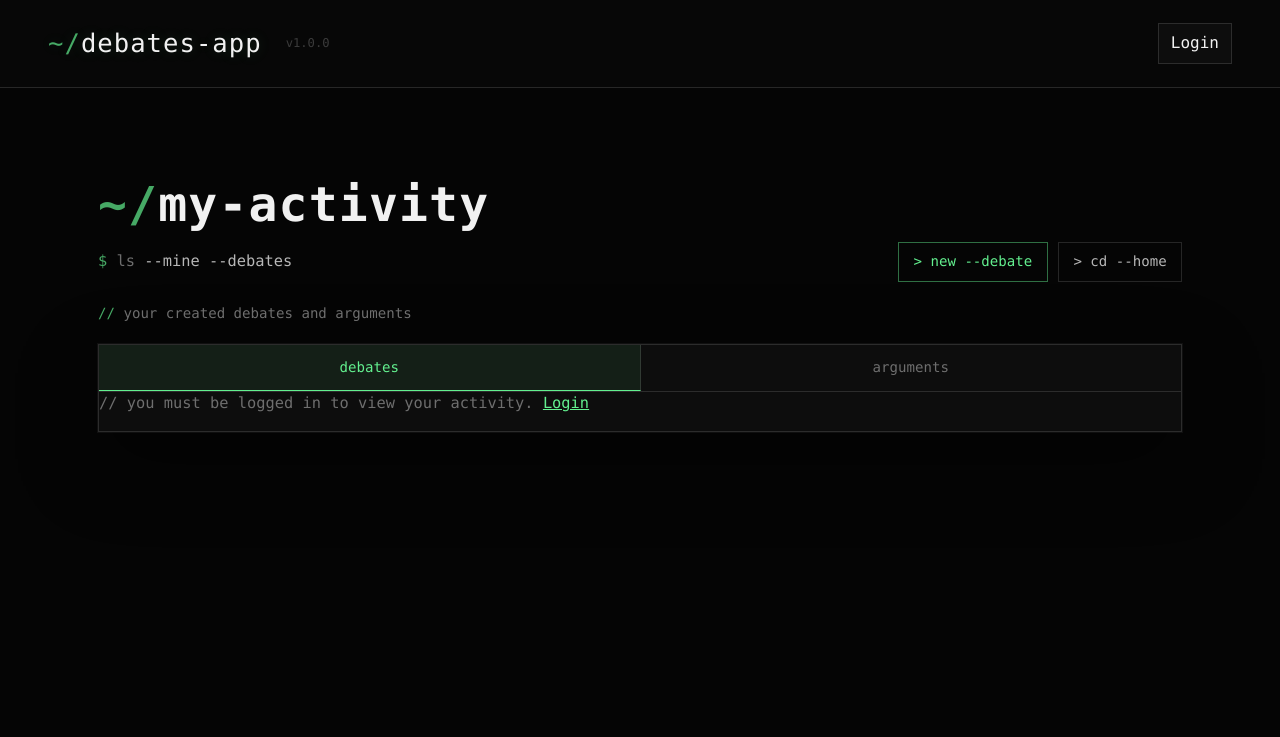
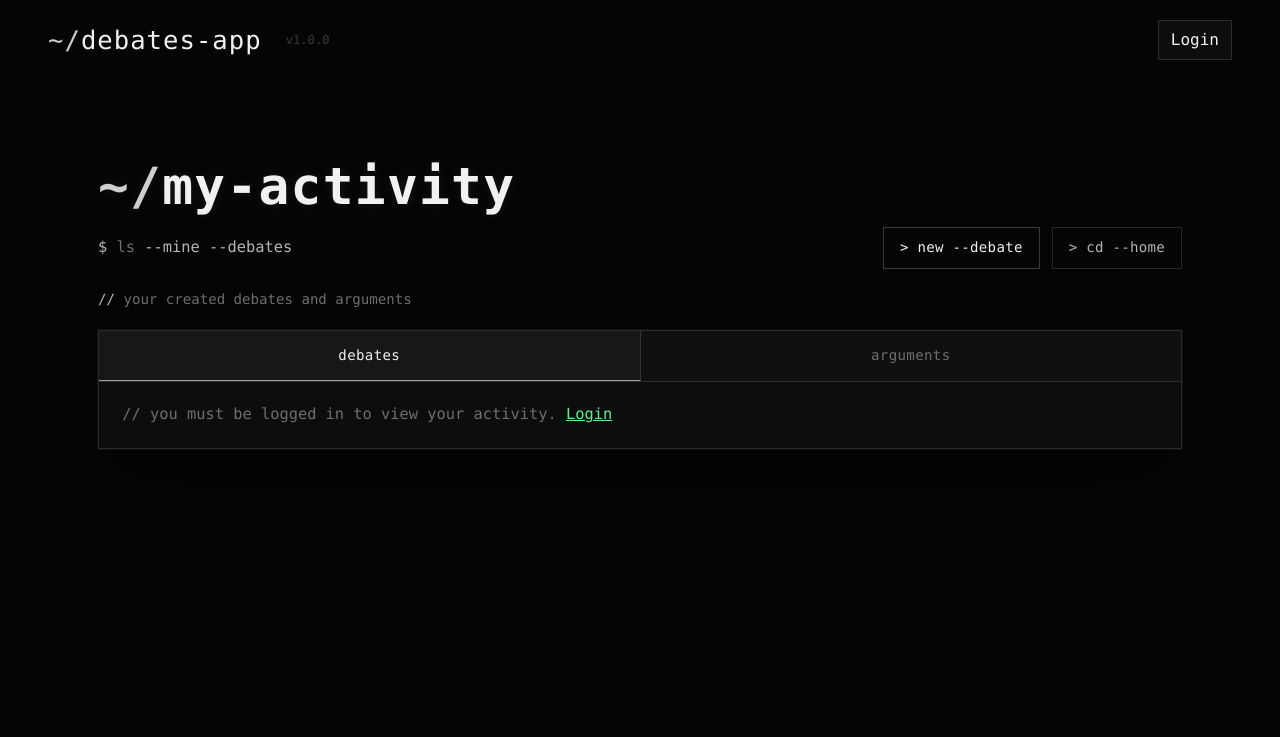
Before and after one commit to ali-fadaee/CITS3403-Group-Project, a Flask app: page /debates/mine in a window 1280 px wide. Shown: the top 737 px of the page. Run offline with Flask 3, Linux system fonts and the light colour scheme; data that the repository does not hold is empty.

Commit message:
Align index styling with debate page

```diff
--- a/app/static/css/style.css
+++ b/app/static/css/style.css
@@ -90,11 +90,11 @@ body {
 /* ── NAVBAR ── */
 .navbar {
   box-shadow: none !important;
-  min-height: 5.5rem;
-  padding-top: 0.85rem;
-  padding-bottom: 0.85rem;
-  border-bottom: 1px solid var(--debate-border-soft) !important;
-  background: var(--scanline-dark), var(--debate-navbar-bg) !important;
+  min-height: auto;
+  padding-top: 1rem;
+  padding-bottom: 0.65rem;
+  border-bottom: 0 !important;
+  background: transparent !important;
 }
 
 .navbar > .container {
@@ -109,9 +109,9 @@ body {
   font-weight: 500;
   letter-spacing: 0.04em;
   color: var(--debate-text) !important;
-  text-shadow: 0 0 14px var(--debate-yes-bg);
+  text-shadow: 0 0 14px rgba(241, 241, 241, 0.08);
 }
-.navbar-brand span { color: var(--debate-yes-muted); }
+.navbar-brand span { color: #cfcfcf; }
 
 .navbar-brand-wrap {
   display: flex;
@@ -137,7 +137,7 @@ main.container { flex: 1; padding-bottom: 2rem; }
   width: 4px;
   height: 1em;
   margin-left: 4px;
-  background: var(--debate-yes);
+  background: var(--debate-text);
   vertical-align: text-bottom;
   animation: termBlink 1s step-end infinite;
 }
@@ -158,33 +158,47 @@ main.container { flex: 1; padding-bottom: 2rem; }
   width: min(100%, 76rem);
   max-width: 76rem;
   margin: 0 auto;
-  padding: clamp(2rem, 5vw, 4.2rem) 1rem 3rem;
+  padding: clamp(1.85rem, 4.5vw, 3.8rem) 1rem 3rem;
 }
 
-.index-heading, .auth-heading {
+.index-heading {
+  font-size: clamp(2.05rem, 4.2vw, 3.2rem);
+  font-weight: 600;
+  letter-spacing: 0.025em;
+  margin-bottom: 0.55rem;
+  text-shadow: 0 0 12px rgba(241, 241, 241, 0.08);
+}
+
+.auth-heading {
   font-size: clamp(2rem, 4vw, 3rem);
   font-weight: 600;
   letter-spacing: 0.025em;
   margin-bottom: 0.55rem;
 }
-.index-heading span, .auth-heading span { color: var(--debate-yes-muted); }
+
+.index-heading span { color: #cfcfcf; }
+.auth-heading span { color: var(--debate-yes-muted); }
 
 .index-header {
   display: flex;
   align-items: center;
   justify-content: space-between;
   gap: 1rem;
-  margin-bottom: 1.35rem;
+  margin-bottom: 1.25rem;
 }
-.index-header-actions { display: flex; align-items: center; gap: 0.65rem; flex-shrink: 0; }
+.index-header-actions { display: flex; align-items: center; gap: 0.75rem; flex-shrink: 0; }
 
 .index-cmd { font-size: var(--font-size-base); color: var(--debate-text-faint); margin: 0; }
-.index-cmd .sym { color: var(--debate-yes-muted); }
+.index-cmd .sym { color: var(--debate-text-dim); }
 .index-cmd span { color: var(--debate-text-dim); }
 
-.index-hint { font-size: var(--font-size-sm); color: var(--debate-text-faint); margin-bottom: 1.25rem; }
-.index-hint::first-letter { color: var(--debate-yes-muted); }
-.index-hint .sym { color: var(--debate-yes-muted); }
+.index-hint {
+  font-size: var(--font-size-sm);
+  color: var(--debate-text-faint);
+  margin: 0 0 1.25rem;
+}
+.index-hint::first-letter { color: var(--debate-text-dim); }
+.index-hint .sym { color: var(--debate-text-dim); }
 
 .index-card, .auth-card {
   border: 1px solid var(--debate-border-soft);
@@ -194,48 +208,64 @@ main.container { flex: 1; padding-bottom: 2rem; }
   box-shadow: var(--debate-shadow);
   transition: border-color 140ms ease;
 }
+
+.index-card {
+  background:
+    var(--scanline),
+    var(--debate-panel);
+}
 .index-card:focus-within, .auth-card:focus-within { border-color: var(--debate-border-focus); }
 
-.index-toolbar { border-bottom: 1px solid var(--debate-border-soft); }
+.index-toolbar {
+  border-bottom: 1px solid var(--debate-border-soft);
+  background: rgba(19, 19, 19, 0.55);
+}
+
+.new-debate-btn,
+.my-debates-btn {
+  min-height: 2.65rem;
+  display: inline-flex;
+  align-items: center;
+  justify-content: center;
+  font-size: var(--font-size-sm);
+  border-radius: 0;
+  padding: 0.55rem 1rem;
+  text-decoration: none;
+  letter-spacing: 0.02em;
+  transition: color 140ms ease, border-color 140ms ease, background 140ms ease, transform 140ms ease;
+}
 
 .new-debate-btn {
-  font-size: var(--font-size-sm);
-  color: var(--debate-yes);
-  border: 1px solid var(--debate-yes-border);
-  border-radius: 0;
-  padding: 0.5rem 0.9rem;
-  text-decoration: none;
-  transition: background 140ms ease;
+  color: var(--debate-text);
+  border: 1px solid var(--debate-border-focus);
 }
-.new-debate-btn:hover { background: var(--debate-yes-bg-dim); }
+.new-debate-btn:hover { border-color: var(--debate-border); background: var(--debate-hover-bg); transform: translateY(-1px); }
 
 .my-debates-btn {
-  font-size: var(--font-size-sm);
   color: var(--debate-text-dim);
   border: 1px solid var(--debate-border-soft);
-  border-radius: 0;
-  padding: 0.5rem 0.9rem;
-  text-decoration: none;
-  transition: color 140ms ease, border-color 140ms ease, background 140ms ease;
 }
-.my-debates-btn:hover { color: var(--debate-text); border-color: var(--debate-border); background: var(--debate-hover-bg); }
+.my-debates-btn:hover { color: var(--debate-text); border-color: var(--debate-border); background: var(--debate-hover-bg); transform: translateY(-1px); }
 
 /* ── FILTER TABS ── */
-.filter-tabs { display: flex; flex: 1; }
+.filter-tabs { display: flex; flex: 1; min-height: 3.1rem; }
 
 .filter-tab {
   flex: 1;
-  text-align: center;
-  padding: 0.75rem 0.9rem;
+  display: inline-flex;
+  align-items: center;
+  justify-content: center;
+  padding: 0.8rem 0.9rem;
   font-size: var(--font-size-sm);
   color: var(--debate-text-faint);
   text-decoration: none;
   border-right: 1px solid var(--debate-border-soft);
+  letter-spacing: 0.025em;
   transition: color 140ms ease, background 140ms ease;
 }
 .filter-tab:last-child { border-right: none; }
 .filter-tab:hover { color: var(--debate-text-dim); background: var(--debate-hover-bg); }
-.filter-tab.is-active { color: var(--debate-yes); background: var(--debate-yes-bg-dim); border-bottom: 1px solid var(--debate-yes); }
+.filter-tab.is-active { color: var(--debate-text); background: var(--debate-hover-bg); border-bottom: 1px solid var(--debate-border); }
 
 /* ── DEBATE LIST ── */
 .debate-list { display: grid; gap: 0; }
@@ -247,7 +277,7 @@ main.container { flex: 1; padding-bottom: 2rem; }
   background: var(--debate-panel);
   text-decoration: none;
   color: var(--debate-text);
-  transition: background 150ms ease;
+  transition: background 150ms ease, box-shadow 150ms ease;
   overflow: hidden;
 }
 .debate-card:hover { background: var(--debate-panel-soft); box-shadow: inset 3px 0 0 var(--debate-yes); color: var(--debate-text); }
@@ -256,8 +286,8 @@ main.container { flex: 1; padding-bottom: 2rem; }
 .vote-bar-yes { background: var(--debate-yes); }
 .vote-bar-no  { background: var(--debate-danger); }
 
-.debate-card-body  { flex: 1; padding: 1.35rem 1.45rem; }
-.debate-card-title { font-size: var(--font-size-lg); margin-bottom: 0.85rem; line-height: 1.45; }
+.debate-card-body  { flex: 1; padding: 1.4rem 1.5rem; }
+.debate-card-title { font-size: clamp(1.02rem, 1.6vw, 1.18rem); margin-bottom: 0.85rem; line-height: 1.45; font-weight: 600; }
 
 .debate-card-footer { display: flex; align-items: center; justify-content: space-between; gap: 1rem; }
 .debate-card-tags   { display: flex; flex-wrap: wrap; gap: 0.4rem; }
@@ -266,7 +296,8 @@ main.container { flex: 1; padding-bottom: 2rem; }
   font-size: var(--font-size-xs);
   color: var(--debate-text-faint);
   border: 1px solid var(--debate-border-soft);
-  padding: 0.15rem 0.45rem;
+  padding: 0.18rem 0.5rem;
+  background: rgba(19, 19, 19, 0.68);
 }
 
 .debate-card-counts { display: flex; gap: 0.75rem; font-size: var(--font-size-xs); white-space: nowrap; }
@@ -276,7 +307,14 @@ main.container { flex: 1; padding-bottom: 2rem; }
 .debate-card-meta { display: flex; gap: 1.25rem; margin-top: 0.6rem; font-size: var(--font-size-xs); color: var(--debate-text-faint); }
 
 /* ── PAGINATION ── */
-.pagination { display: flex; align-items: center; justify-content: space-between; padding: 0.75rem 1rem; border-top: 1px solid var(--debate-border-soft); }
+.pagination {
+  display: flex;
+  align-items: center;
+  justify-content: space-between;
+  padding: 0.9rem 1rem;
+  border-top: 1px solid var(--debate-border-soft);
+  background: rgba(19, 19, 19, 0.62);
+}
 
 .page-btn {
   font-size: var(--font-size-xs);
@@ -291,7 +329,7 @@ main.container { flex: 1; padding-bottom: 2rem; }
 
 .page-info { font-size: var(--font-size-xs); color: var(--debate-text-faint); }
 
-.no-debates   { font-size: var(--font-size-base); color: var(--debate-text-faint); }
+.no-debates   { font-size: var(--font-size-base); color: var(--debate-text-faint); margin: 0; padding: 1.35rem 1.45rem; }
 .no-debates a { color: var(--debate-yes); }
 
 /* ── MODAL SYSTEM ── */
```
